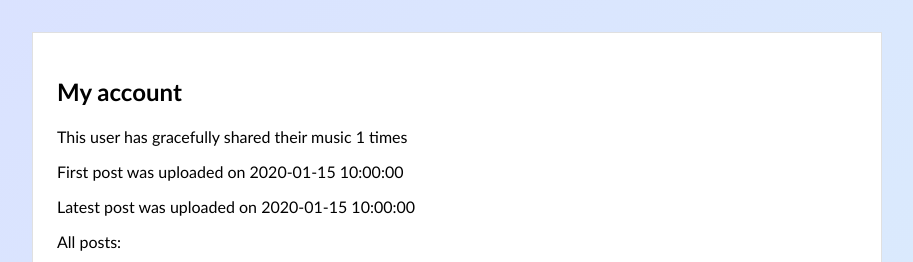
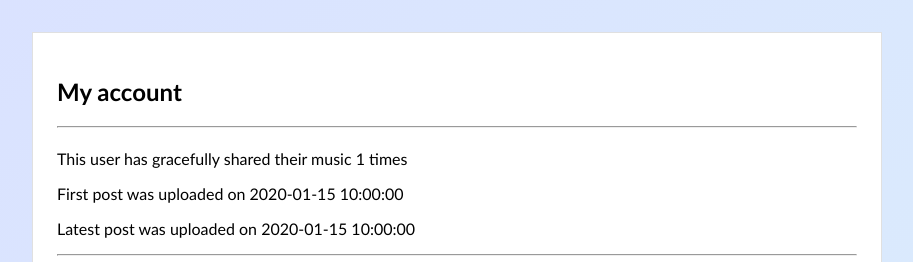
Before and after one commit to nessamerivirta/tikaweb-mood-music-recommendations, a Flask app: template templates/user.html in a window 1280 px wide. Shown: the top 262 px of the page, without its empty margins (183-1096 px from the left). Run offline with Flask 3, Linux system fonts and the light colour scheme; the template is opened without the code that fills it: most values are stand-ins (such as "Sample title", 1, 10 or a date in 2020).

Commit message:
Layout modified, a text for no posts added

```diff
--- a/templates/user.html
+++ b/templates/user.html
@@ -14,6 +14,7 @@
             {% endif %}
         </div>
         <h2>My account</h2>
+        <hr>
         <h1>{{ user.username }}</h1>
 
         <p>
@@ -29,7 +30,9 @@
         </p>
         {% endif %}
 
-        <p>All posts:</p>
+        <hr>
+        <h3>All posts:</h3>
+        {% if posts %}
         {% for post in posts %}
         <hr>
             <p>
@@ -56,6 +59,8 @@
             </div>
             {% endif %}
         {% endfor %}
+        {% endif %}
+        <p>No posts yet</p>
     </div>
 </body>
 </html>
```
